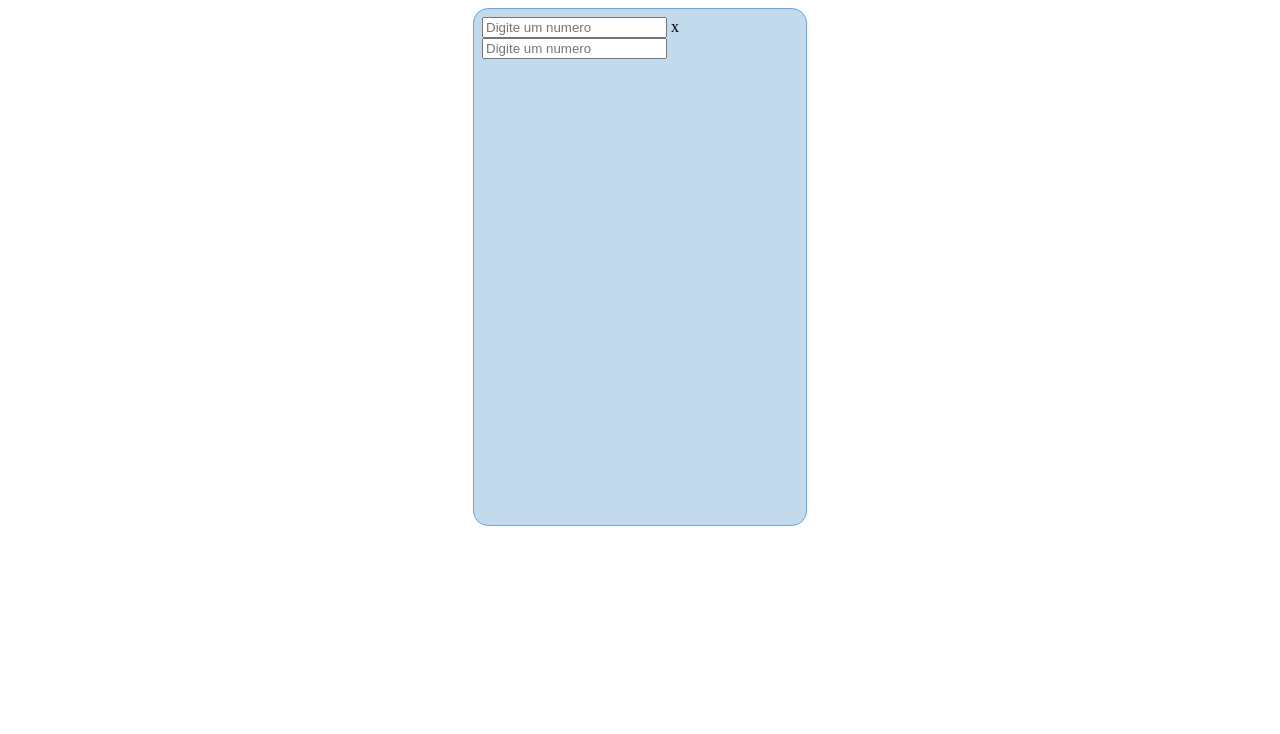
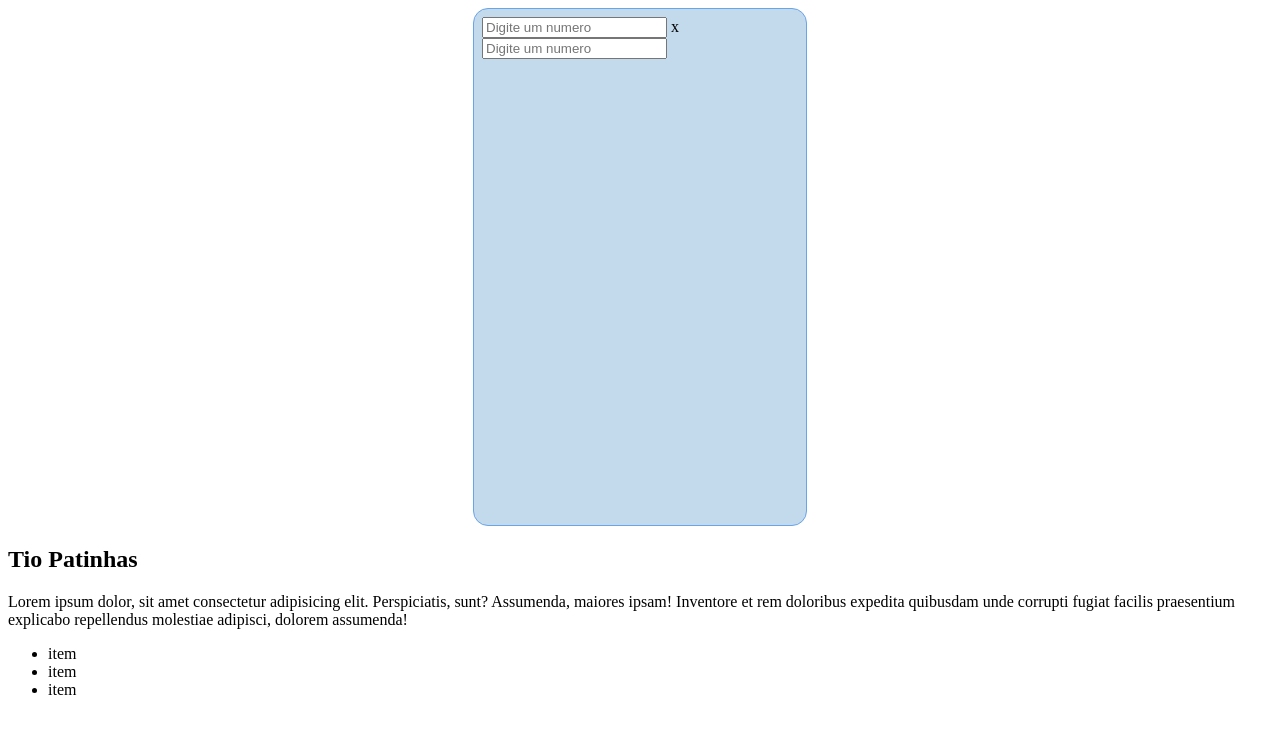
Before and after one commit to Pietro2704/Perguntas, a plain HTML site: page index.html in a window 1280 px wide. Drawn offline with Linux system fonts and the light colour scheme.

Commit message:
coloquei outra div

```diff
--- a/index.html
+++ b/index.html
@@ -15,5 +15,16 @@
         </div>
         <div></div>
     </div>
+
+
+    <div>
+        <h2>Tio Patinhas</h2>
+        <p>Lorem ipsum dolor, sit amet consectetur adipisicing elit. Perspiciatis, sunt? Assumenda, maiores ipsam! Inventore et rem doloribus expedita quibusdam unde corrupti fugiat facilis praesentium explicabo repellendus molestiae adipisci, dolorem assumenda!</p>
+        <ul>
+            <li>item</li>
+            <li>item</li>
+            <li>item</li>
+        </ul>
+    </div>
 </body>
 </html>
```
